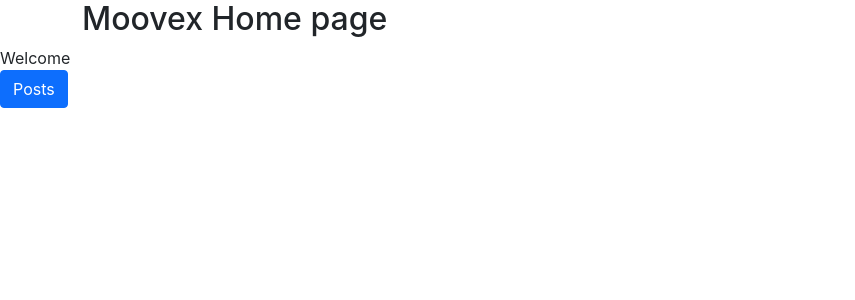
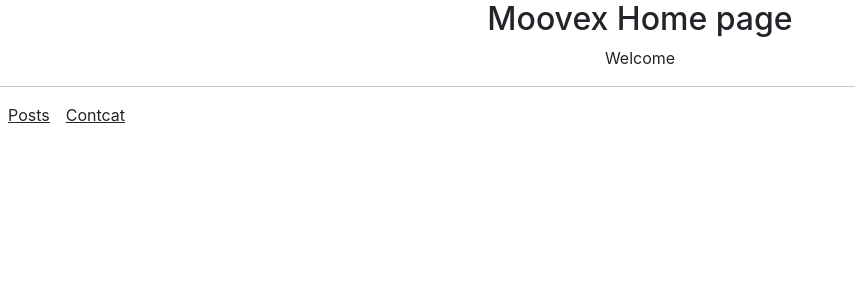
Before and after one commit to MaySalmon/moovex-home-assignment, a React (Create React App) app: page /home/1 in a window 1280 px wide. Shown: the top 300 px of the page, without its empty margins (0-855 px from the left). Built offline with nearby package versions, Linux system fonts and the light colour scheme; no server answers.

Commit message:
updated code

```diff
--- a/src/App.css
+++ b/src/App.css
@@ -41,3 +41,12 @@
   font-family: "Inter";
   border-radius: 3px;
 }
+
+.welcome{
+  text-align: center;
+}
+
+
+.homepage{
+  text-align: center;
+}
--- a/src/containers/Header.jsx
+++ b/src/containers/Header.jsx
@@ -2,11 +2,11 @@ import React from "react";
 
 const Header = () => {
   return (
-    <div className="ui fixed menu">
-      <div className="ui container center">
+    <div className="homepage">
+
         <h2>Moovex Home page</h2>
 
-      </div>
+
     </div>
   );
 };
--- a/src/containers/Home.jsx
+++ b/src/containers/Home.jsx
@@ -2,6 +2,7 @@ import React, { useEffect , useState,  useContext} from "react";
 import axios from "axios";
 import Header from './Header'
 import { Link } from 'react-router-dom';
+import Nav from './Nav'
 
 const Home = () => {
 
@@ -25,13 +26,10 @@ const Home = () => {
     return (
       <div >
          <Header/>
-         <div>Welcome </div>
-         <div>  {data.name}</div>
-        <Link to={`/posts/${data.id}`}>
-            <button className="btn btn-primary">
-                Posts
-            </button>
-        </Link>
+         <div className="welcome">Welcome <strong>{data.name}</strong><hr/></div>
+        <Nav id={data.id}/>
+
+
 
       </div>
     );
--- /dev/null
+++ b/src/containers/Nav.jsx
@@ -0,0 +1,15 @@
+import React from "react";
+import { Link } from 'react-router-dom';
+
+const Nav = ({id}) => {
+  return (
+    <nav class="my-2 my-md-0 mr-md-3">
+            <Link to={`/posts/${id}`}>
+            <a class="p-2 text-dark" >Posts</a>
+            </Link>
+            <a class="p-2 text-dark" >Contcat</a>
+        </nav>
+  );
+
+};
+export default Nav;
```
